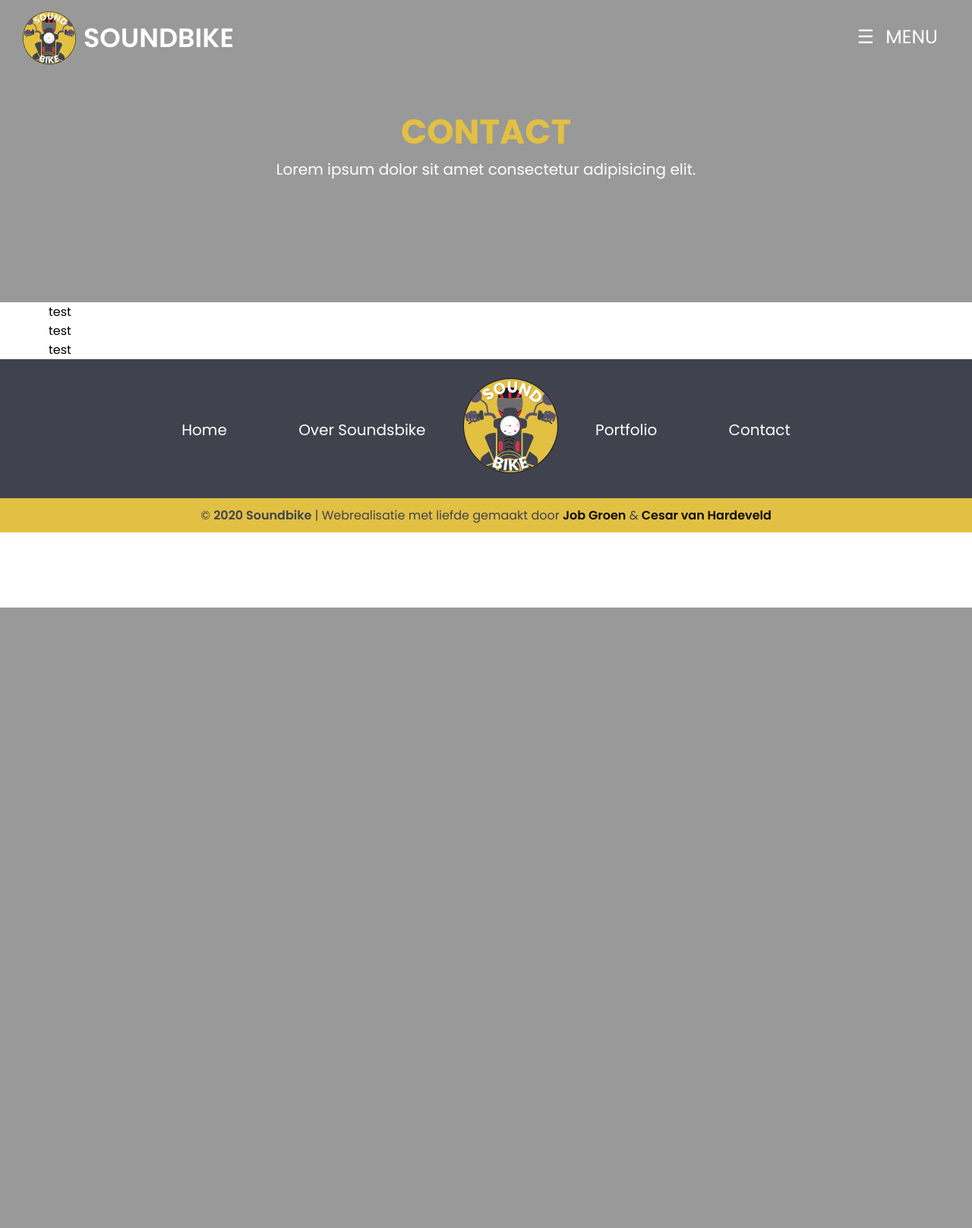
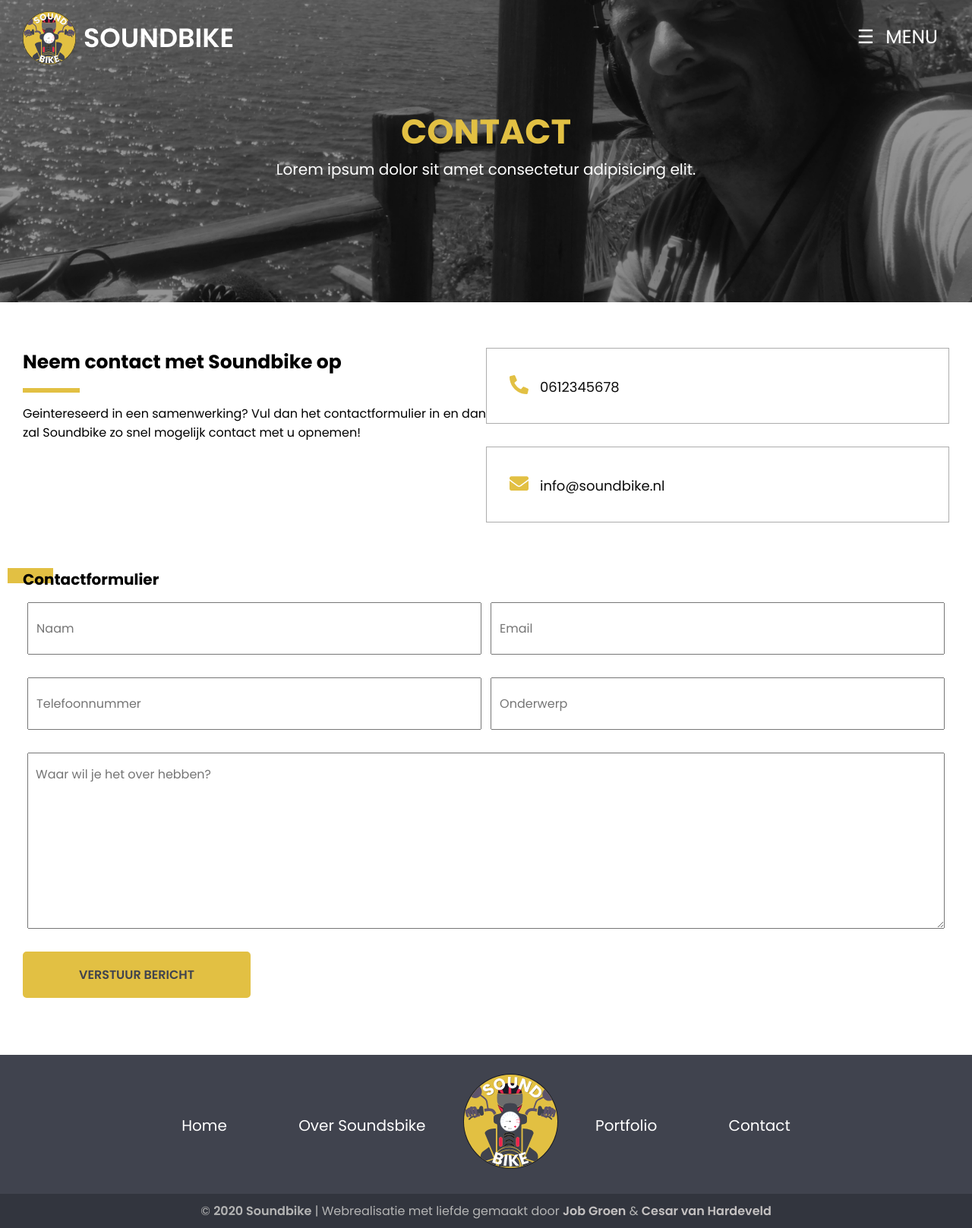
Before and after one commit to JobGroen/Passie-Project, a PHP site: page /contact.html in a window 1280 px wide. Shown: the whole page at 76% size. Before the commit the page ends 800 px from the top, so only its background shows below. Run offline with PHP 8.4, Linux system fonts and the light colour scheme; some libraries are stand-ins or nearby versions.

Commit message:
Contact formulier (Working)
Still need to fix some buggs with sending a email with some letters

```diff
--- a/contact.html
+++ b/contact.html
@@ -6,6 +6,7 @@
     <link rel="stylesheet" href="./css/style.css">
     <title>SoundBike</title>
 
+    <script src="https://ajax.googleapis.com/ajax/libs/jquery/3.5.1/jquery.min.js"></script>
     <script src="https://use.fontawesome.com/releases/v5.13.0/js/all.js" data-auto-replace-svg="nest"></script>
 
     <link href="https://fonts.googleapis.com/css2?family=Poppins:ital,wght@0,100;0,200;0,300;0,400;0,500;0,600;0,700;0,800;0,900;1,100;1,200;1,300;1,400;1,500;1,600;1,700;1,800;1,900&display=swap" rel="stylesheet">
@@ -32,7 +33,7 @@
     </header>
 
     <!-- Header text subpage -->
-    <section class="top-page">
+    <section class="top-page contactpage">
         <article class="container">
             <h1>Contact</h1>
             <p>Lorem ipsum dolor sit amet consectetur adipisicing elit.</p>
@@ -40,16 +41,34 @@
     </section>
 
 
-    <section class="contact">
-        <div class="container">
-            <article>
-                <p>test</p>
-            </article>
+    <section id="contact">
+        <div class="container-content">
+            <section class="contact">
+                <article>
+                    <h2>Neem contact met Soundbike op</h2>
+                    <hr>
+                    <p>Geintereseerd in een samenwerking? Vul dan het contactformulier in en dan zal Soundbike zo snel mogelijk contact met u opnemen!</p>
+                </article>
 
-            <article>
-                <p>test</p>
-                <p>test</p>
-            </article>
+                <article>
+                    <a href="#"><i class="fas rotate fa-phone"></i>0612345678</a>
+                    <a href="#"><i class="fas fa-envelope"></i>info@soundbike.nl</a>
+                </article>
+            </section>
+
+            <section class="contactformulier">
+                <h3>Contactformulier</h3>
+
+                <form id="contact-form" name="contact-form" id="contact-form" method="POST">
+                        <input type="text" id="name" name="name" placeholder="Naam">
+                        <input type="email" id="email" name="email" placeholder="Email">
+                        <input type="tel" id="tel" name="tel" placeholder="Telefoonnummer">
+                        <input type="text" id="subject" name="subject" placeholder="Onderwerp">
+                        <textarea class="form-control" id="message" name="message" rows="8" placeholder="Waar wil je het over hebben?"></textarea>
+                </form>
+                <div id="status"></div>
+                <button id="send-button" type="submit" onclick="validateForm()" class="submit">Verstuur bericht</button>
+            </section>
         </div>
     </section>
 
--- a/css/style.css
+++ b/css/style.css
@@ -7,6 +7,12 @@ body, * {
 
 .container {
   max-width: 90vw;
+  margin: 0 auto;
+}
+
+.container-content {
+  max-width: 1400px;
+  padding: 0 30px;
   margin: 0 auto;
 }
 
@@ -24,7 +30,6 @@ header.intro:before {
   height: 100%;
   content: "";
   width: 100%;
-
 }
 
 header.intro article {
@@ -150,6 +155,10 @@ header.page article a:after {
 
 header.page article a:hover:after {
   color: #e2c043;
+}
+
+@media screen and (max-width: 500px){
+  header.page article a:after {display: none;}
 }
 
 
@@ -287,10 +296,150 @@ section.top-page p {
 }
 
 section.over-soundbike {
-  background: url("/Passie-Project/img/over-soundbike.jpg");
+  background: url("../img/over-soundbike.jpg");
 }
 
 
+section.contactpage {background: url("../img/soundbike-contact.png");}
+
+
+
+
+
+/* C O N T A C T */
+section#contact {
+  padding: 60px 0;
+}
+
+section.contact {
+  flex-direction: row;
+  flex-wrap: wrap;
+  display: flex;
+}
+
+section.contact article {
+  width: calc(100%/2);
+}
+
+section.contact article:last-of-type a {
+  border: 1px solid rgba(51,51,51,0.4);
+  text-decoration: none;
+  color: #0c0c0c;
+  font-size: 18px;
+  display: block;
+  padding: 30px;
+  transition: .3s ease;
+}
+
+section.contact article:last-of-type a:hover {
+  transform: scale(1.05);
+}
+
+section.contact article hr {
+  border: 3px solid #e2c043;
+  margin: 15px 0;
+  width: 75px;
+}
+
+section.contact article a:last-of-type {
+  margin-top: 30px;
+}
+
+section.contact article a .rotate svg{
+  transform: rotate(90deg);
+}
+
+section.contact article a i {
+  margin-right: 15px;
+  color: #e2c043;
+  font-size: 25px;
+}
+
+section.contact article h2 {font-size: 25px;}
+
+
+
+
+
+/* C O N T A C T F O R M U L I E R */
+section.contactformulier {padding: 60px 0 0 0;}
+
+form {
+  flex-direction: row;
+  flex-wrap: wrap;
+  display: flex;
+}
+
+form input {width: 49%;}
+
+form textarea {
+  padding: 15px 10px;
+  margin: 15px auto;
+  font-size: 16px;
+  width: 99%;
+}
+
+input[type="text"], input[type="email"], input[type="tel"]{
+  padding: 20px 10px;
+  margin: 15px .5%;
+  font-size: 16px;
+}
+
+input:focus, textarea:focus {
+  outline: none !important;
+  border:1px solid #e2c043;
+  box-shadow: 0 0 1px #e2c043;
+}
+
+.submit{
+  background-color: #e2c043;
+  border: 3px solid #e2c043;
+  text-transform: uppercase;
+  margin: 15px 0 15px auto;
+  transition: .3s ease;
+  padding: 15px 10px;
+  border-radius: 5px;
+  color: #40434e;
+  font-weight: 600;
+  font-size: 16px;
+  width: 300px;
+}
+
+.submit:hover {
+  background-color: #40434e;
+  border: 3px solid #40434e;
+  color: #ffffff;
+  cursor: pointer;
+
+}
+
+section.contactformulier h3 {
+  position: relative;
+  font-size: 20px;
+}
+
+section.contactformulier h3::before {
+  background-color: #e2c043;
+  z-index: -1 !important;
+  position: absolute;
+  margin-left: -20px;
+  height: 20px;
+  width: 60px;
+  content: "";
+  left: 0;
+  top: 0;
+}
+
+@media screen and (max-width: 1000px){
+  input[type="text"], input[type="email"], input[type="tel"]{margin: 15px 0;}
+  form input, form textarea {width: 100%;}
+  form, section.contact {display: block;}
+  section.contact article {width: 100%;}
+
+
+  section#contact {padding: 30px 0;}
+  section.contact article:first-of-type {margin: 0 0 30px 0;}
+}
 
 
 
@@ -302,14 +451,14 @@ footer {
 }
 
 footer article a {
+  transform: translateY(-25px);
+  display: inline-block;
   text-decoration: none;
+  transition: .3s ease;
   color: #ffffff;
   font-size: 20px;
   margin: 0 45px;
   padding: 5px 0;
-  transition: .3s ease;;
-  display: inline-block;
-  transform: translateY(-25px);
 }
 
 footer article a:after {
@@ -364,9 +513,9 @@ footer img {
 
 /* C O P Y R I G H T */
 section.copyright {
-  background-color: #e2c043;
+  background-color: #32353e;
   text-align: center;
-  color: #40434e;
+  color: #b5b5b5;
   padding: 10px 0;
 }
 
@@ -376,7 +525,7 @@ section.copyright span {
 
 section.copyright a {
   text-decoration: none;
-  color: #0c0c0c;
+  color: #c5c2c2;
   font-weight: 600;
 }
 
--- a/js/script.js
+++ b/js/script.js
@@ -20,3 +20,62 @@ closenav.onclick = function () {
         document.getElementById("openbtn").style.display = "block";
     }
 };
+
+
+/* Contact form validation */
+function validateForm() {
+  document.getElementById('status').innerHTML = "Sending...";
+  formData = {
+      'name': $('input[name=name]').val(),
+      'email': $('input[name=email]').val(),
+      'subject': $('input[name=subject]').val(),
+      'message': $('textarea[name=message]').val()
+  };
+
+  var name = $('input[name=name]');
+  var email = $('input[name=email]');
+  var subject = $('input[name=subject]');
+  var message = $('textarea[name=message]');
+  var visual_error = "1px solid red";
+  var visual_reset = "1px solid rgba(51,51,51,0.4)";
+
+  if (name.val() == '') {
+      name.css("border", visual_error);
+  } else {
+      name.css("borer", visual_reset);
+  }
+
+  if (email.val() == '' || !email.val().includes("@")) {
+      email.css("border", visual_error);
+  } else {
+      email.css("border", visual_reset);
+  }
+
+  if (subject.val() == '') {
+      subject.css("border", visual_error);
+  } else {
+      subject.css("border", visual_reset);
+  }
+
+  if (message.val() == '') {
+      message.css("border", visual_error);
+  } else {
+      message.css("border", visual_reset);
+  }
+
+
+  $.ajax({
+      url: "../mail.php",
+      type: "POST",
+      data: formData,
+      success: function (data, textStatus, jqXHR) {
+
+          $('#status').text(data.message);
+          if (data.code)
+              $('#contact-form').closest('form').find("input[type=text], textarea").val("");
+      },
+      error: function (jqXHR, textStatus, errorThrown) {
+          $('#status').text(jqXHR);
+      }
+  });
+}
```
Also changed, not shown: mail.php (added, +54 -0 lines), img/soundbike-contact.png (added).
